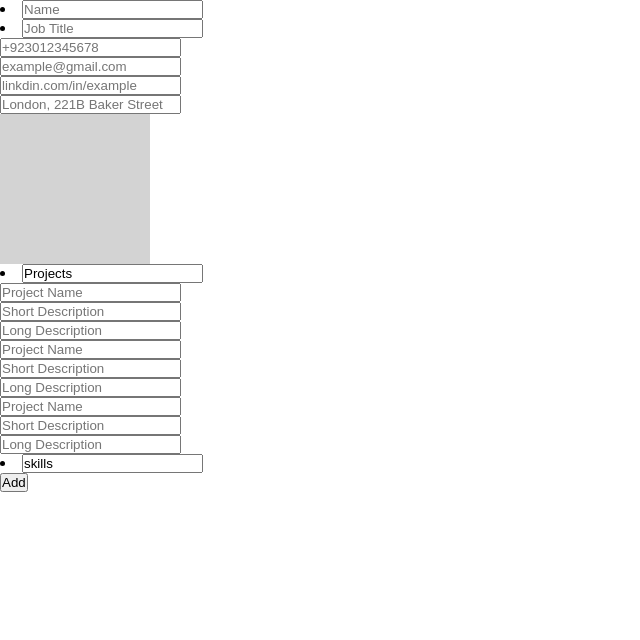
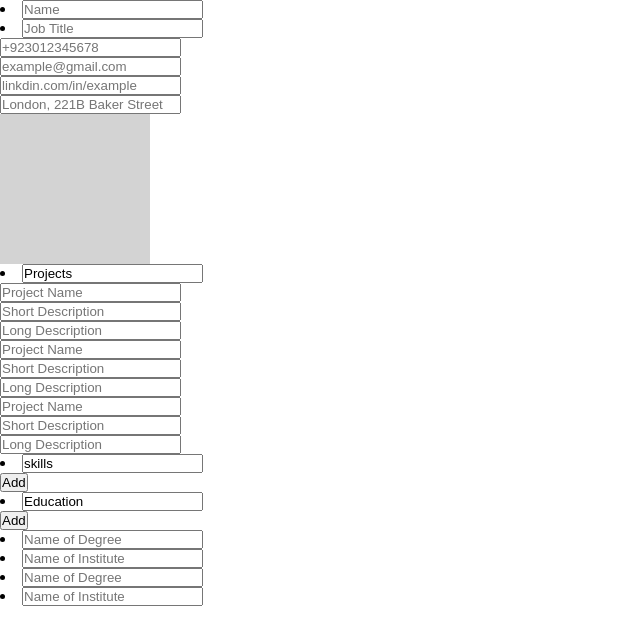
Before and after one commit to AbdulRehman164/CV-App, a React (Vite) app: page / in a window 1280 px wide. Shown: the top 640 px of the page, without its empty margins (0-640 px from the left). Built offline with nearby package versions, Linux system fonts and the light colour scheme.

Commit message:
create education section

```diff
--- a/src/Components/CV.js
+++ b/src/Components/CV.js
@@ -1,6 +1,7 @@
 import PersonalInfo from './PersonalInfo';
 import Projects from './Projects';
 import Skills from './Skills';
+import Education from './Education';
 
 const CV = () => {
     return (
@@ -8,6 +9,7 @@ const CV = () => {
             <PersonalInfo />
             <Projects />
             <Skills />
+            <Education />
         </div>
     );
 };
--- /dev/null
+++ b/src/Components/Education.js
@@ -0,0 +1,52 @@
+import { useState } from 'react';
+import Input from './Input';
+
+const EducationBlock = () => {
+    const [degree, setDegree] = useState('');
+    const [institute, setInsitute] = useState('');
+    return (
+        <div>
+            <Input
+                placeholder="Name of Degree"
+                value={degree}
+                onChange={setDegree}
+            />
+            <Input
+                placeholder="Name of Institute"
+                value={institute}
+                onChange={setInsitute}
+            />
+        </div>
+    );
+};
+
+const Education = () => {
+    const [heading, setHeading] = useState('Education');
+    const [educationBlocks, setEducationBlocks] = useState([
+        <EducationBlock />,
+        <EducationBlock />,
+    ]);
+
+    return (
+        <div>
+            <Input
+                placeholder="Education"
+                value={heading}
+                onChange={setHeading}
+            />
+            <button
+                onClick={() => {
+                    setEducationBlocks([
+                        ...educationBlocks,
+                        <EducationBlock />,
+                    ]);
+                }}
+            >
+                Add
+            </button>
+            {educationBlocks}
+        </div>
+    );
+};
+
+export default Education;
```
